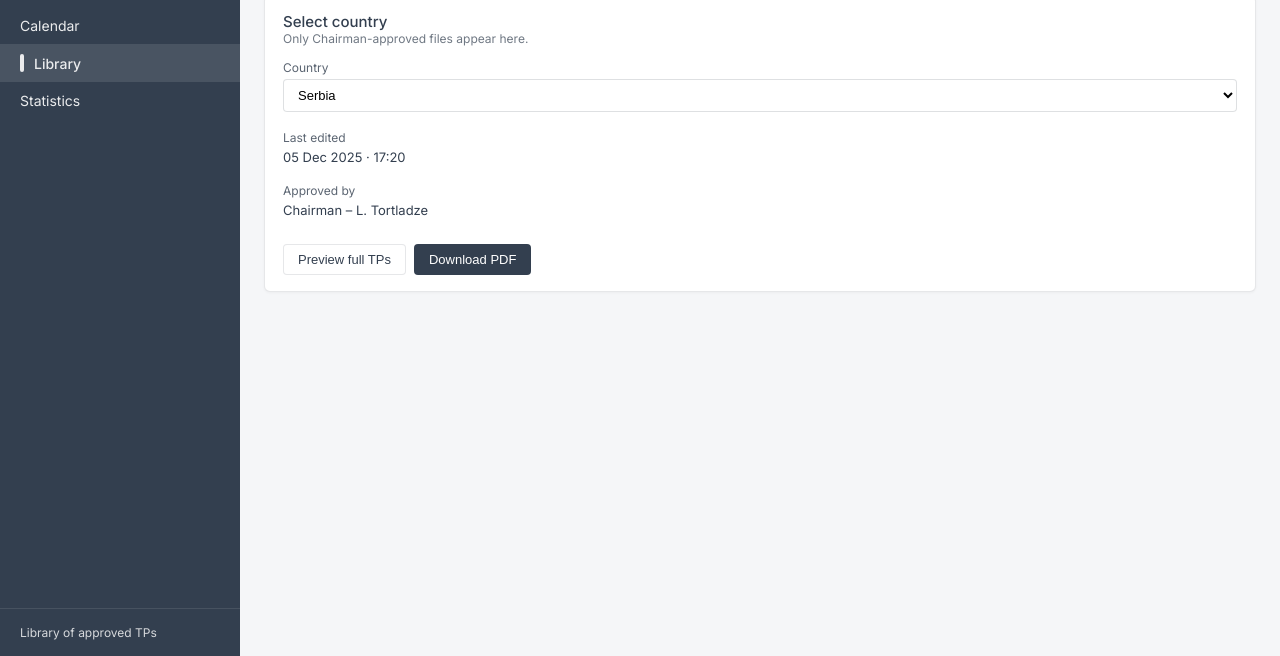
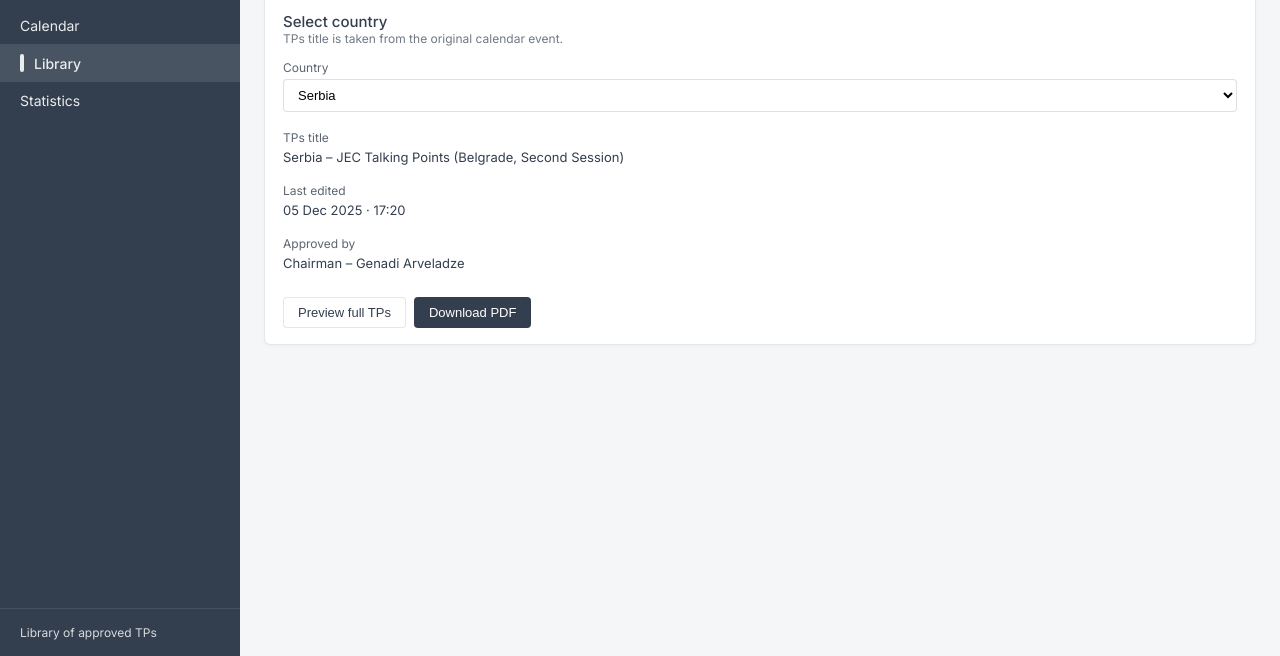
Before and after one commit to ltortladzemoesd/draft_govt_portal, a plain HTML site: page library.html in a window 1280 px wide. Shown: the part 144-800 px from the top of the page. Drawn offline with Linux system fonts and the light colour scheme.

Commit message:
Update library.html

```diff
--- a/library.html
+++ b/library.html
@@ -69,7 +69,9 @@
           <div class="card-header">
             <div>
               <div class="card-title">Select country</div>
-              <div class="card-subtitle">Only Chairman-approved files appear here.</div>
+              <div class="card-subtitle">
+                TPs title is taken from the original calendar event.
+              </div>
             </div>
           </div>
 
@@ -83,13 +85,18 @@
           </div>
 
           <div class="field">
+            <span class="field-label">TPs title</span>
+            <span style="font-size:13px;">Serbia – JEC Talking Points (Belgrade, Second Session)</span>
+          </div>
+
+          <div class="field">
             <span class="field-label">Last edited</span>
             <span style="font-size:13px;">05 Dec 2025 · 17:20</span>
           </div>
 
           <div class="field">
             <span class="field-label">Approved by</span>
-            <span style="font-size:13px;">Chairman – L. Tortladze</span>
+            <span style="font-size:13px;">Chairman – Genadi Arveladze</span>
           </div>
 
           <div class="card-actions" style="margin-top:8px;">
```
